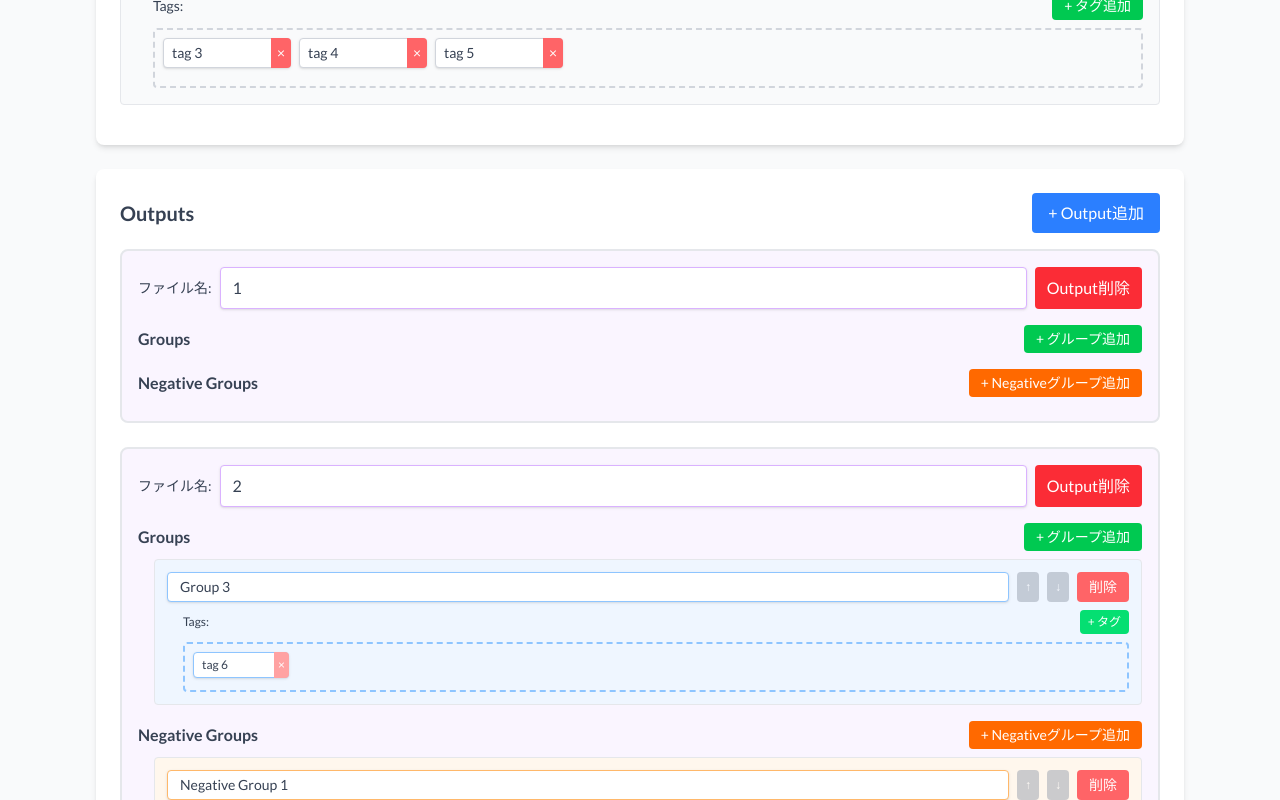
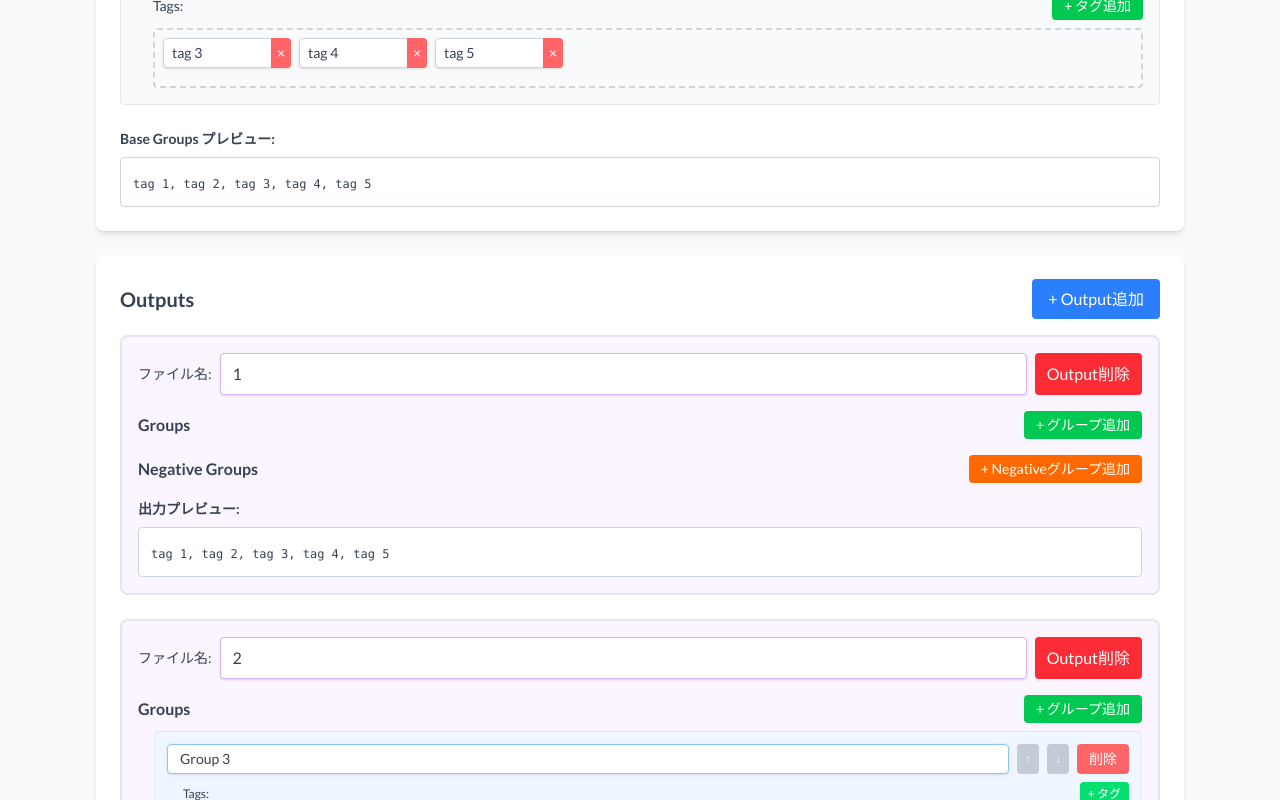
Before and after one commit to kik4/my-portfolio-next, a Next.js app: page /tag-editor in a window 1280 px wide. Shown: the part 600-1400 px from the top of the page. Built offline with nearby package versions, Linux system fonts and the light colour scheme.

Commit message:
add preview text

```diff
--- a/app/tag-editor/page.tsx
+++ b/app/tag-editor/page.tsx
@@ -724,6 +724,18 @@ export default function TagEditor() {
               </div>
             </div>
           ))}
+
+          {/* Base Groups Preview */}
+          <div className="mt-6">
+            <h3 className="mb-2 font-semibold text-sm">
+              Base Groups プレビュー:
+            </h3>
+            <div className="rounded border border-gray-300 bg-white p-3">
+              <code className="text-gray-700 text-xs">
+                {data.base.groups.flatMap((group) => group.tags).join(", ")}
+              </code>
+            </div>
+          </div>
         </div>
 
         <div className="rounded-lg bg-white p-6 shadow-md">
@@ -1322,6 +1334,31 @@ export default function TagEditor() {
                   </div>
                 ))}
               </div>
+
+              {/* Output Preview */}
+              <div className="mt-4">
+                <h3 className="mb-2 font-semibold text-sm">出力プレビュー:</h3>
+                <div className="rounded border border-gray-300 bg-white p-3">
+                  <code className="text-gray-700 text-xs">
+                    {(() => {
+                      const baseTags = data.base.groups.flatMap(
+                        (group) => group.tags,
+                      );
+                      const outputGroupTags = output.groups.flatMap(
+                        (group) => group.tags,
+                      );
+                      const negativeGroupTags = output[
+                        "negative-groups"
+                      ].flatMap((group) => group.tags);
+                      const allPositiveTags = [...baseTags, ...outputGroupTags];
+                      const finalTags = allPositiveTags.filter(
+                        (tag) => !negativeGroupTags.includes(tag),
+                      );
+                      return finalTags.join(", ");
+                    })()}
+                  </code>
+                </div>
+              </div>
             </div>
           ))}
         </div>
```
